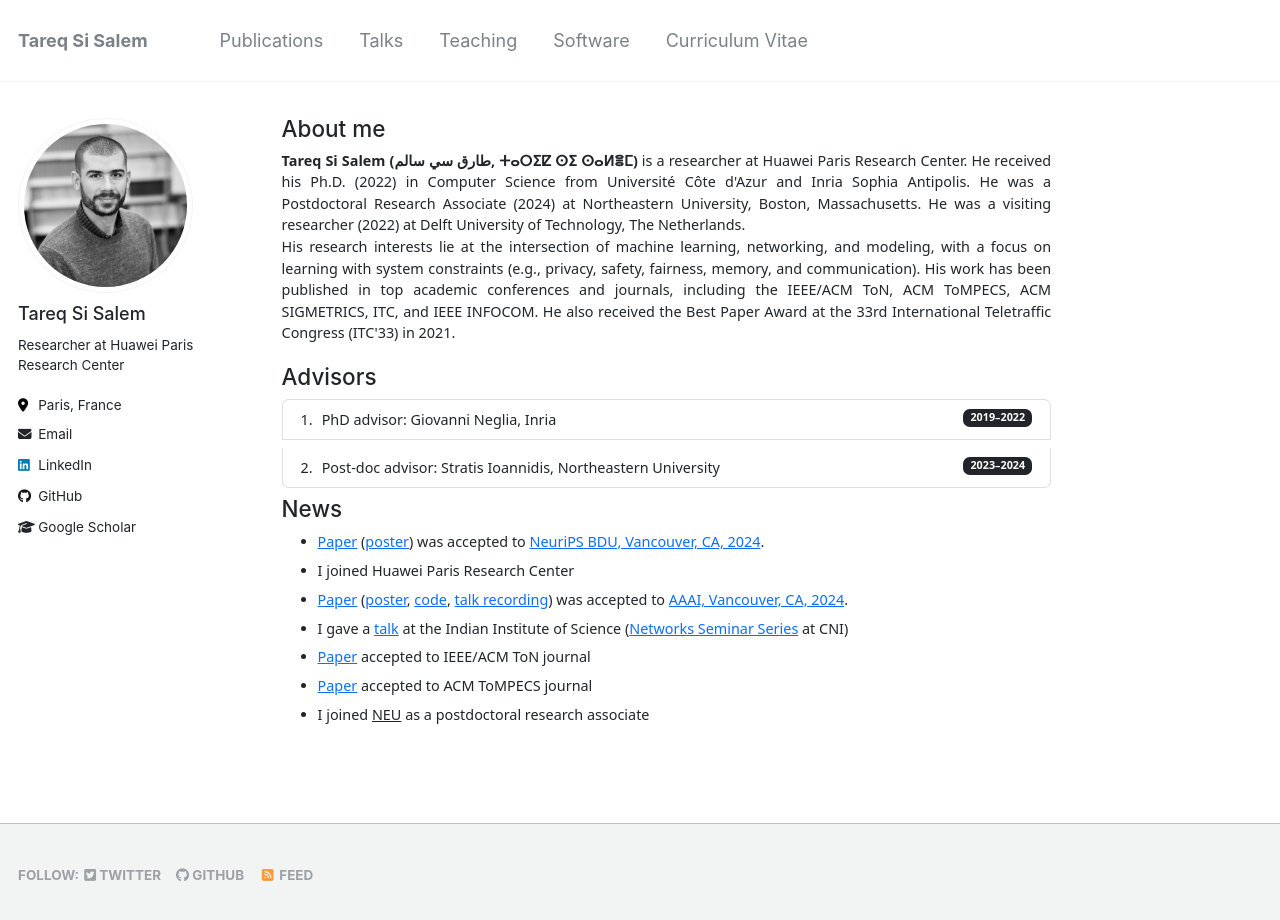
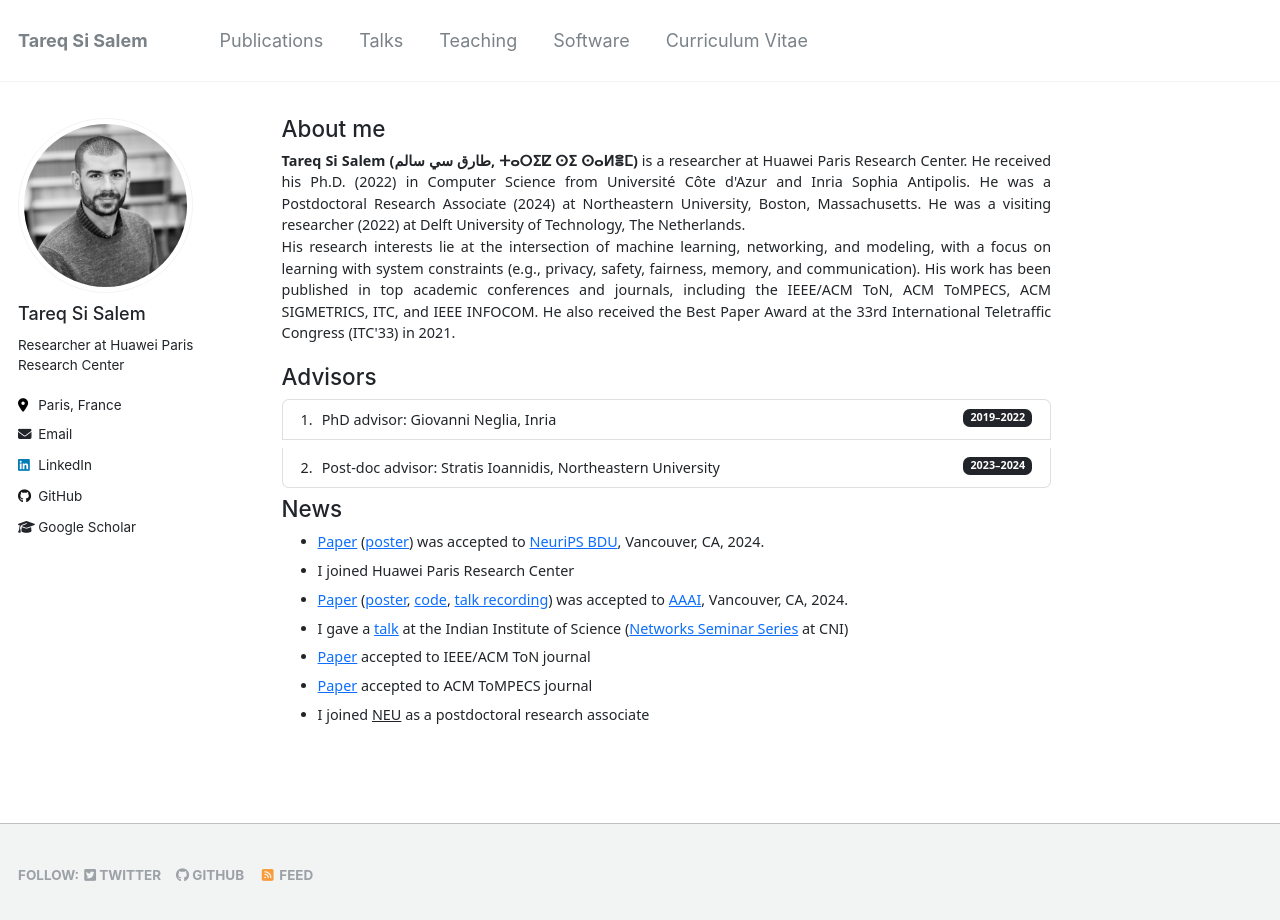
Before and after one commit to tareq-si-salem/tareq-si-salem.github.io, a Jekyll site: the page built from _pages/about.md, in a window 1280 px wide and 933 px high. Shown: the top 920 px of the window. Built offline with Jekyll 4.4.1, drawn with Linux system fonts in a browser that asks for light colours.

```diff
--- a/_pages/about.md
+++ b/_pages/about.md
@@ -113,9 +113,9 @@ redirect_from:
 </ol>
 <h5> News </h5>
 <ul>
-<li> <a href="https://arxiv.org/abs/2309.04339">Paper</a> (<a href="/files/pdf/Poster_NeurIPS_2024.pdf">poster</a>) was accepted to <a href="https://gp-seminar-series.github.io/neurips-2024/">NeuriPS BDU, Vancouver, CA, 2024</a>.</li>
+<li> <a href="https://arxiv.org/abs/2309.04339">Paper</a> (<a href="/files/pdf/Poster_NeurIPS_2024.pdf">poster</a>) was accepted to <a href="https://gp-seminar-series.github.io/neurips-2024/">NeuriPS BDU</a>, Vancouver, CA, 2024.</li>
  <li> I joined Huawei Paris Research Center</li>
- <li> <a href="https://arxiv.org/abs/2309.04339">Paper</a> (<a href="https://gozde-ozcan.github.io/files/OnlineSubmodularMaximization_AAAI_2024.pdf">poster</a>, <a href="https://github.com/neu-spiral/OSMviaOCO">code</a>, <a href="https://youtu.be/uRnYRcdC5WA">talk recording</a>) was accepted to <a href="https://aaai.org/aaai-conference/">AAAI, Vancouver, CA, 2024</a>.</li>
+ <li> <a href="https://arxiv.org/abs/2309.04339">Paper</a> (<a href="https://gozde-ozcan.github.io/files/OnlineSubmodularMaximization_AAAI_2024.pdf">poster</a>, <a href="https://github.com/neu-spiral/OSMviaOCO">code</a>, <a href="https://youtu.be/uRnYRcdC5WA">talk recording</a>) was accepted to <a href="https://aaai.org/aaai-conference/">AAAI</a>, Vancouver, CA, 2024.</li>
  <li> I gave a <a href="https://www.youtube.com/watch?v=b4PoeYqJ3xQ&t=203s">talk</a> at the Indian Institute of Science (<a href="https://cni.iisc.ac.in/seminars/">Networks Seminar Series</a> at CNI)</li>
  <li><a href="https://ieeexplore.ieee.org/stamp/stamp.jsp?tp=&arnumber=10236987">Paper</a> accepted to IEEE/ACM ToN journal</li>
  <li><a href="https://dl.acm.org/doi/pdf/10.1145/3605209">Paper</a> accepted to ACM ToMPECS journal</li>
```
